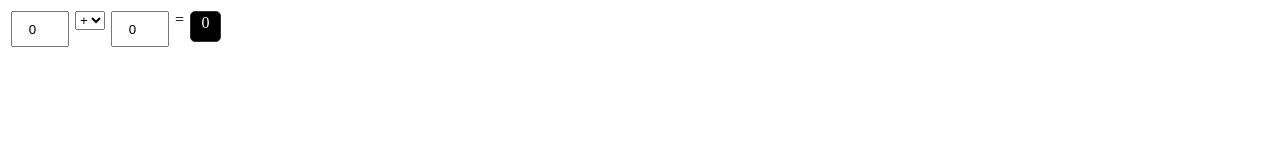
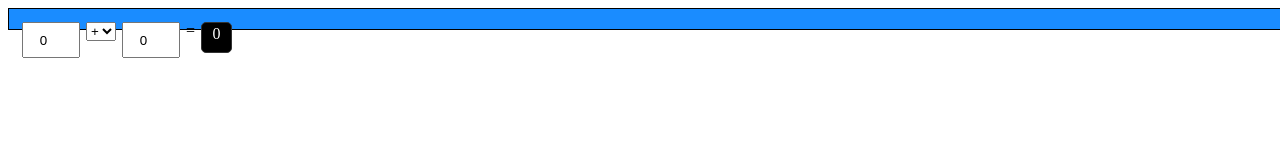
Before and after one commit to agihcabe/webcalc2, a plain HTML site: page index.html in a window 1280 px wide. Drawn offline with Linux system fonts and the light colour scheme.

Commit message:
Update index.html

```diff
--- a/index.html
+++ b/index.html
@@ -5,6 +5,7 @@
   <script src="webcalc.js"></script>
 </head>
 <body>
+  <div class="box-luar">
   <form id="calc" oninput="updateOutput()">
     <input name="x" type="number" value="0" />
     <select name="op" onchange="updateOutput()">
@@ -17,5 +18,6 @@
     <div class="equals"> = </div>
     <output name="z" for="x y">0</output>
   </form>
+  </div>
 </body>
 </html>
```
